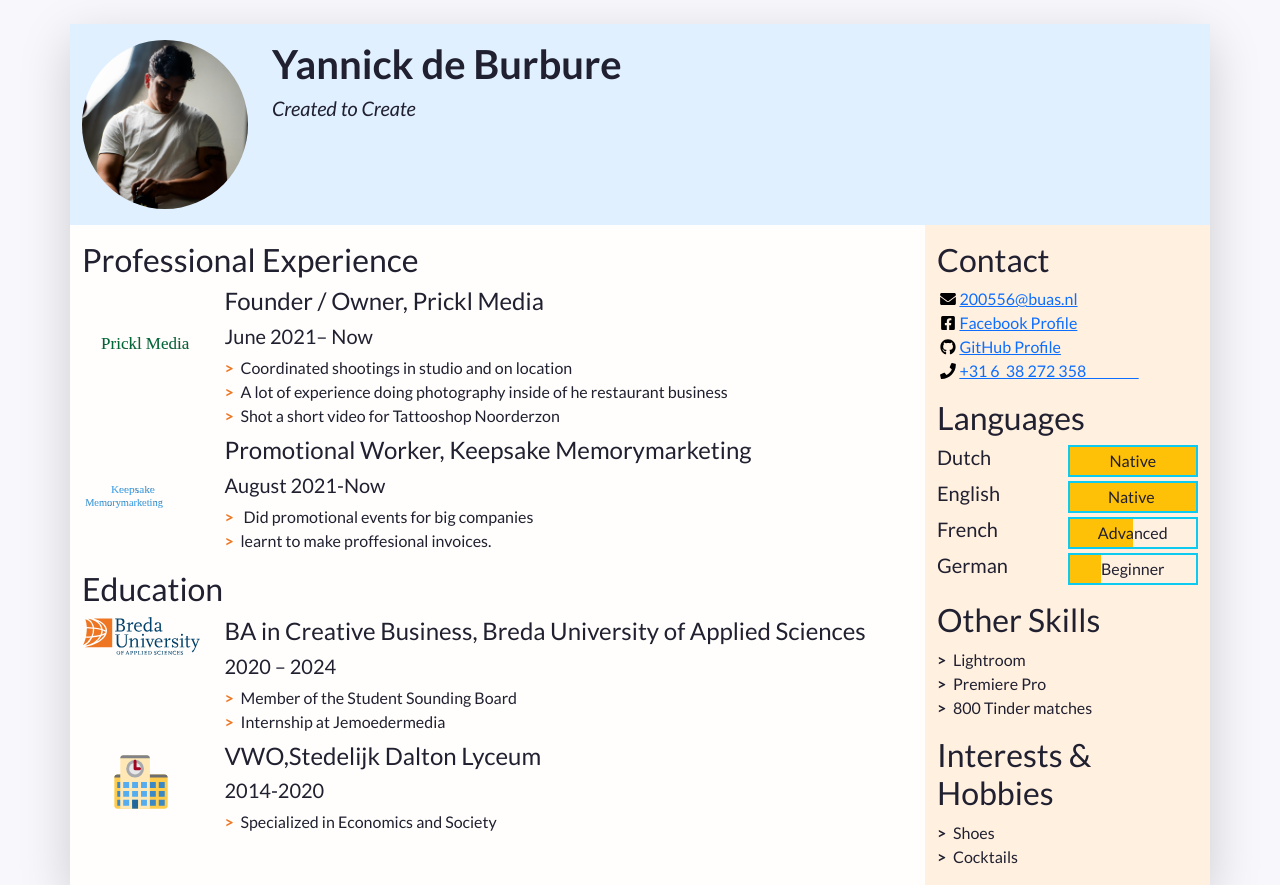
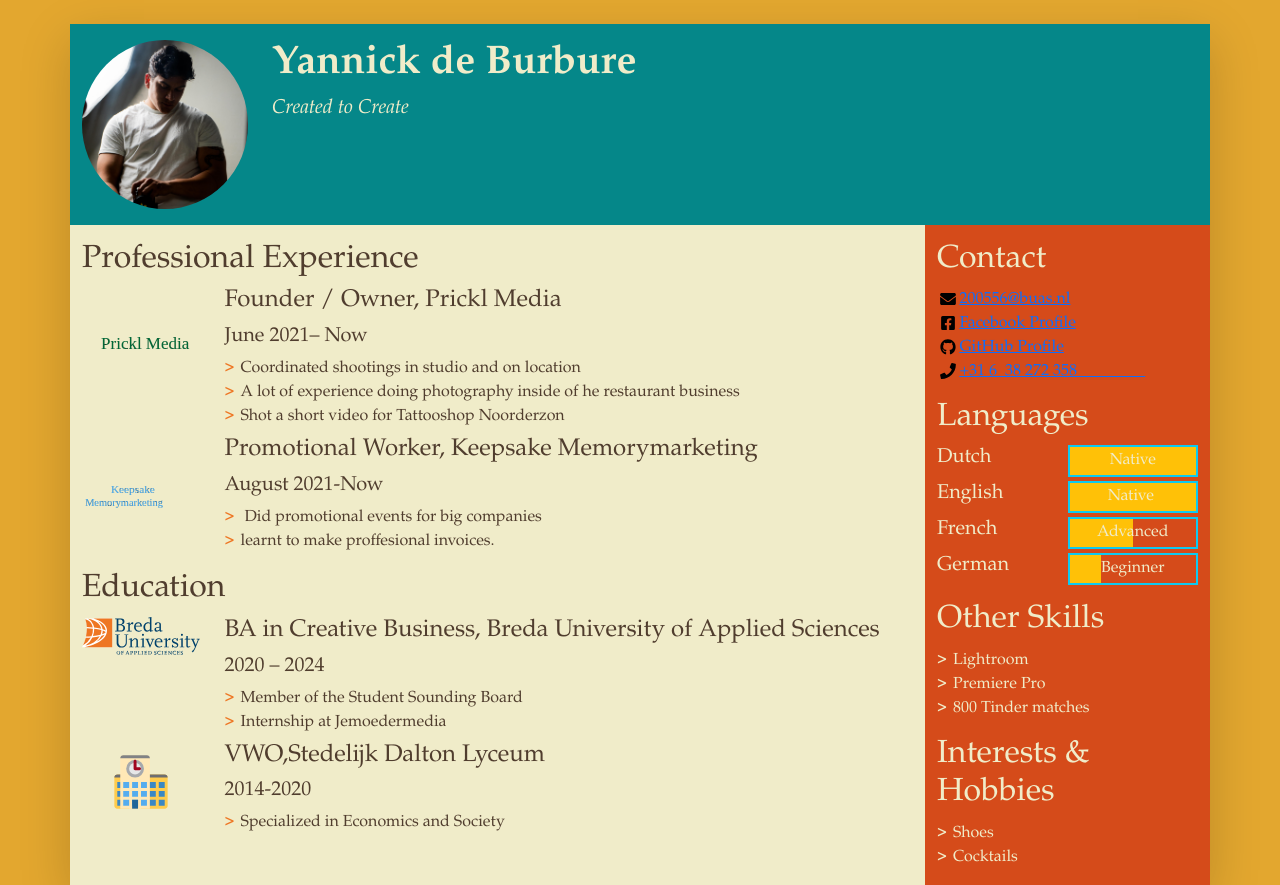
Before and after one commit to yfdeburbure/CV_redo, a plain HTML site: page index.html in a window 1280 px wide. Shown: the top 885 px of the page. Drawn offline with nearby package versions, Linux system fonts and the light colour scheme; a web font is replaced by a local one.

Commit message:
changed fonts colors and text colors

```diff
--- a/css/styles.css
+++ b/css/styles.css
@@ -1,28 +1,31 @@
 /* Use this file to use your own styles*/
 
 /* Import declaration to use Google Fonts - check https://fonts.google.com/ for details */
-@import url('https://fonts.googleapis.com/css2?family=Lato:ital,wght@0,400;0,700;1,400;1,700&display=swap');
+@import url('https://fonts.googleapis.com/css2?family=Anybody:wght@900&family=El+Messiri:wght@500&family=League+Spartan:wght@100&display=swap');
 
 /* Styles for the body */
 
 body {
-	font-family: Lato, "Open Sans", Roboto, "Segoe UI", "Helvetica Neue", Helvetica, Arial, sans-serif;
+	font-family: Baskerville, "Palatino Linotype", Palatino, "Century Schoolbook L", "Times New Roman", "serif";
 	color: #202030;
-	background-color: #f8f8fc;
+	background-color: #e3a72f;
 }
 
 /* Styles for custom classes in the document. (There are more, try to find them out!) */
 
 .resume-header {
-    background-color: #e0f0ff;
+    background-color: #058789;
+	color: #f0ecc9
 }
 
 .resume-main {
-	background-color: #fffefc;
+	background-color: #f0ecc9;
+	color: #503d2e
 }
 
 .resume-aside {
-	background-color: #fff0e0;
+	background-color: #d54b1a;
+	color: #f0ecc9
 }
 
 /* Styles for lists in the document */
--- a/index.html
+++ b/index.html
@@ -56,6 +56,7 @@
         <div class="col-12 col-sm-8 col-md-9 col-lg-10 my-3 header-content">
           <h1 class="fw-bolder">Yannick de Burbure</h1>
           <h5 class="fst-italic tagline">Created to Create</h5>
+          <p>&nbsp;</p>
         </div>
       </header>
 
```
